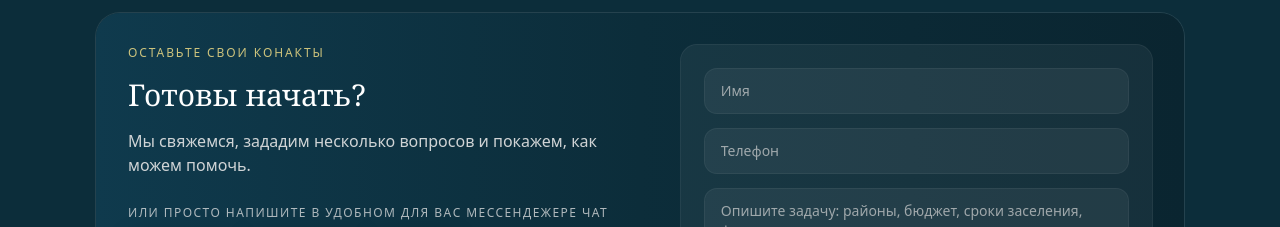
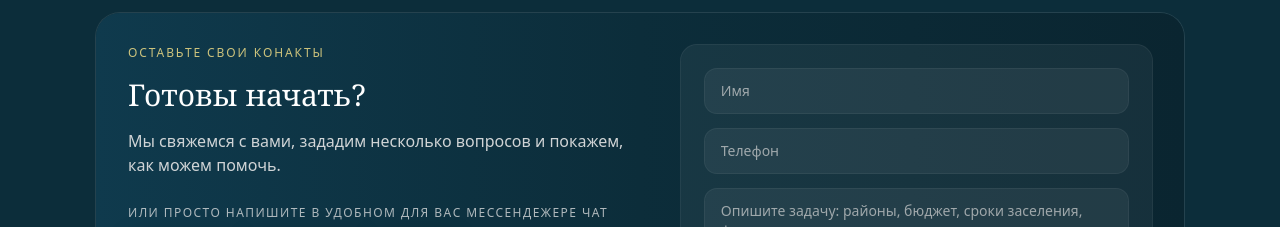
Before and after one commit to kovlaks/serpak-site, a Next.js app: page /rent in a window 1280 px wide. Shown: the part 4720-4947 px from the top of the page. Built offline with nearby package versions, Linux system fonts and the light colour scheme.

Commit message:
Update page.tsx

```diff
--- a/app/rent/page.tsx
+++ b/app/rent/page.tsx
@@ -372,7 +372,7 @@ export default function Page() {
             <p className="text-xs uppercase tracking-[0.16em] text-amber-200/80">Оставьте свои конакты</p>
             <h2 className="font-serif text-3xl text-white">Готовы начать?</h2>
             <p className="text-neutral-200/90 max-w-2xl">
-              Мы свяжемся, зададим несколько вопросов и покажем, как можем помочь.
+              Мы свяжемся с вами, зададим несколько вопросов и покажем, как можем помочь.
             </p>
             <div className="flex flex-wrap items-center gap-2 pt-3">
               <span className="text-xs uppercase tracking-[0.12em] text-neutral-200/75">Или просто напишите в удобном для вас мессендежере чат</span>
```
